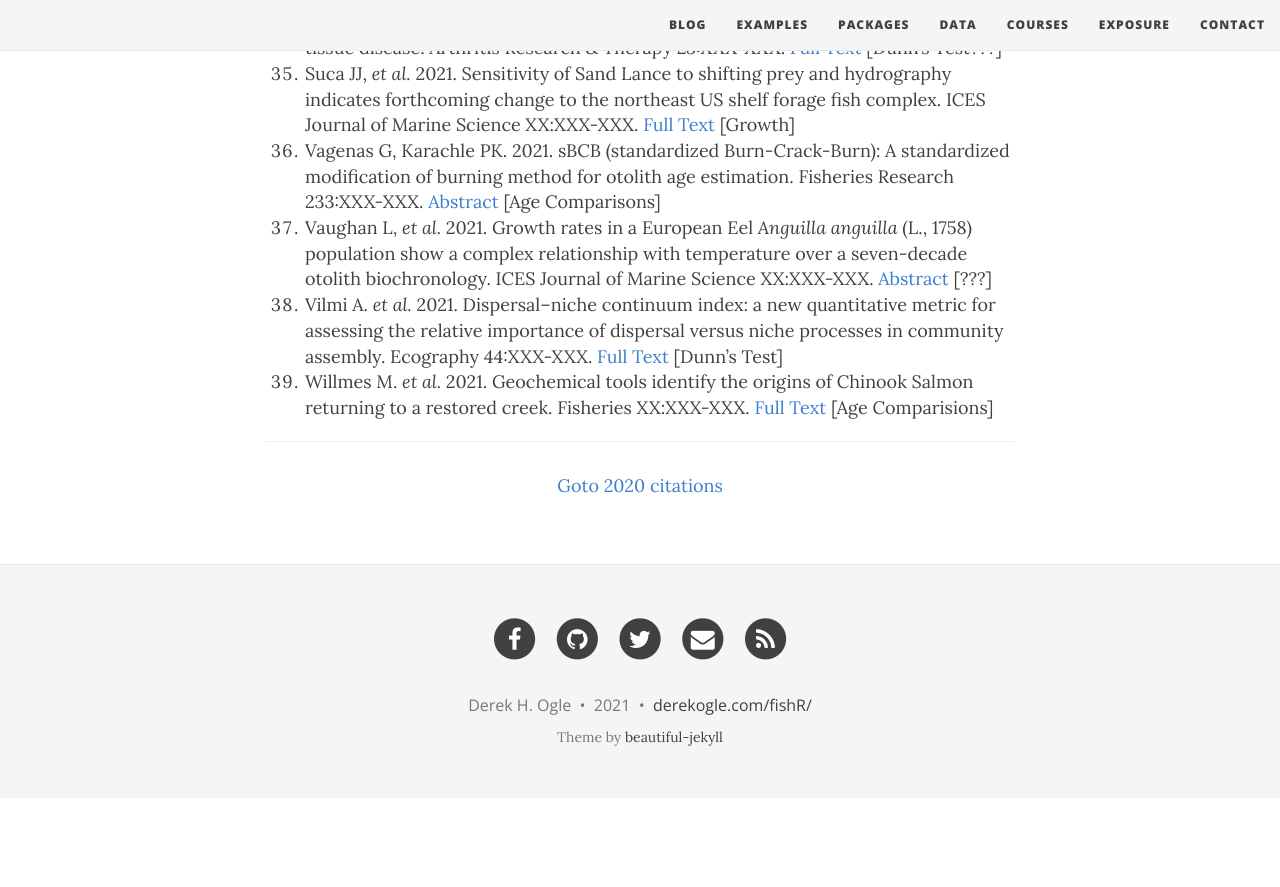
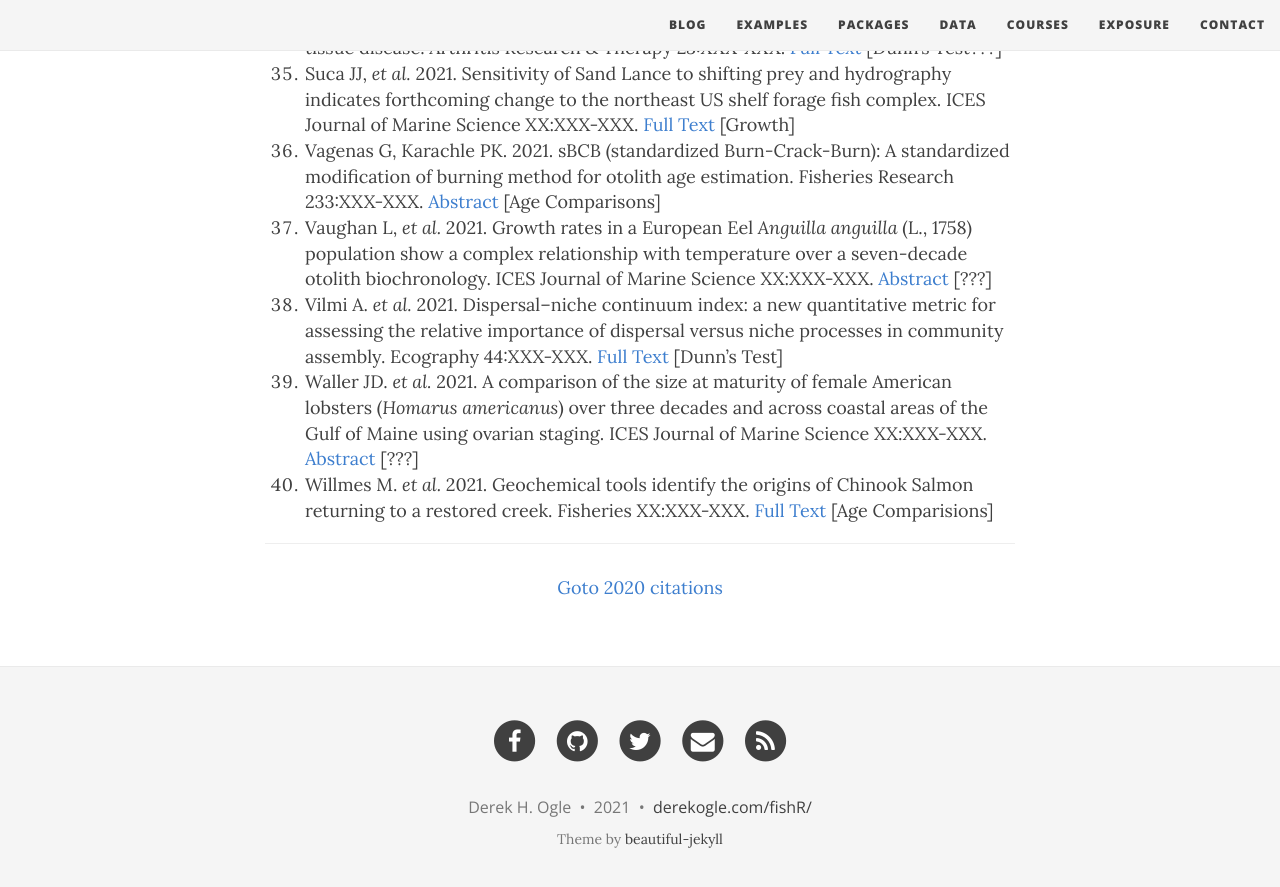
Before and after one commit to droglenc/fishR, a Jekyll site: the page built from exposure/exposure-citations21.md, in a window 1280 px wide and 900 px high, scrolled down 3036 px. Shown: the top 887 px of the window. Built offline with Jekyll 4.4.1, drawn with Linux system fonts in a browser that asks for light colours; nearby versions of some CDN libraries; before the commit the page ends 3834 px from its top, so only the background shows below that; some of the changed lines change nothing that is shown.

Commit message:
Update exposure-citations21.md

```diff
--- a/exposure/exposure-citations21.md
+++ b/exposure/exposure-citations21.md
@@ -5,7 +5,7 @@ subtitle: fishR and FSA is Being Used!!
 css: "/css/exposure-citation.css"
 ---
 
-The [**IFAR** book](http://derekogle.com/IFAR/), **fishR** website, or the **FSA** package were cited in the following <span id="contact-div">38</span> publications.
+The [**IFAR** book](http://derekogle.com/IFAR/), **fishR** website, or the **FSA** package were cited in the following <span id="contact-div">39</span> publications.
 
 1. Amador-Vargas S, Orribarra VS, Portugal-Loayza A, Fernandez-Marin H. 2021. Association patterns of swollen‐thorn acacias with three ant species and other organisms in a dry forest of Panama. Biotropica XX:XXX-XXX. [Abstract](https://onlinelibrary.wiley.com/doi/abs/10.1111/btp.12899) [Dunn's Test]
 1. Araujo I, *et al.* 2021. Trees at the Amazonia-Cerrado transition are approaching high temperature thresholds. Environmental Research Letters XX:XX-XXX. [Full Text](https://iopscience.iop.org/article/10.1088/1748-9326/abe3b9/pdf) [Dunn's Test]
@@ -45,6 +45,7 @@ The [**IFAR** book](http://derekogle.com/IFAR/), **fishR** website, or the **FSA
 1. Vagenas G, Karachle PK. 2021. sBCB (standardized Burn-Crack-Burn): A standardized modification of burning method for otolith age estimation. Fisheries Research 233:XXX-XXX. [Abstract](https://www-sciencedirect-com.ezproxy.uwsp.edu/science/article/pii/S0165783620302848) [Age Comparisons]
 1. Vaughan L, *et al.* 2021. Growth rates in a European Eel *Anguilla anguilla* (L., 1758) population show a complex relationship with temperature over a seven-decade otolith biochronology. ICES Journal of Marine Science XX:XXX-XXX. [Abstract](https://academic.oup.com/icesjms/advance-article-abstract/doi/10.1093/icesjms/fsaa253/6104621) [???]
 1. Vilmi A. *et al.* 2021. Dispersal–niche continuum index: a new quantitative metric for assessing the relative importance of dispersal versus niche processes in community assembly. Ecography 44:XXX-XXX. [Full Text](https://onlinelibrary.wiley.com/doi/pdf/10.1111/ecog.05356) [Dunn's Test]
+1. Waller JD. *et al.* 2021. A comparison of the size at maturity of female American lobsters (*Homarus americanus*) over three decades and across coastal areas of the Gulf of Maine using ovarian staging. ICES Journal of Marine Science XX:XXX-XXX. [Abstract](https://www.researchgate.net/publication/349693973_A_comparison_of_the_size_at_maturity_of_female_American_lobsters_Homarus_americanus_over_three_decades_and_across_coastal_areas_of_the_Gulf_of_Maine_using_ovarian_staging) [???]
 1. Willmes M. *et al.* 2021. Geochemical tools identify the origins of Chinook Salmon returning to a restored creek. Fisheries XX:XXX-XXX. [Full Text](https://bibbase.org/service/mendeley/b32caa3a-a6aa-3875-9eaa-ba9f1eb70905/file/2ea6b31e-1452-8f79-341e-a9348f75eb8e/Willmes_et_al_2020_Geochemical_tools_identify_the_origins_of_Chinook_Salmon_returning_to_a_restored_creek2.pdf) [Age Comparisions]
 
 -----
```
